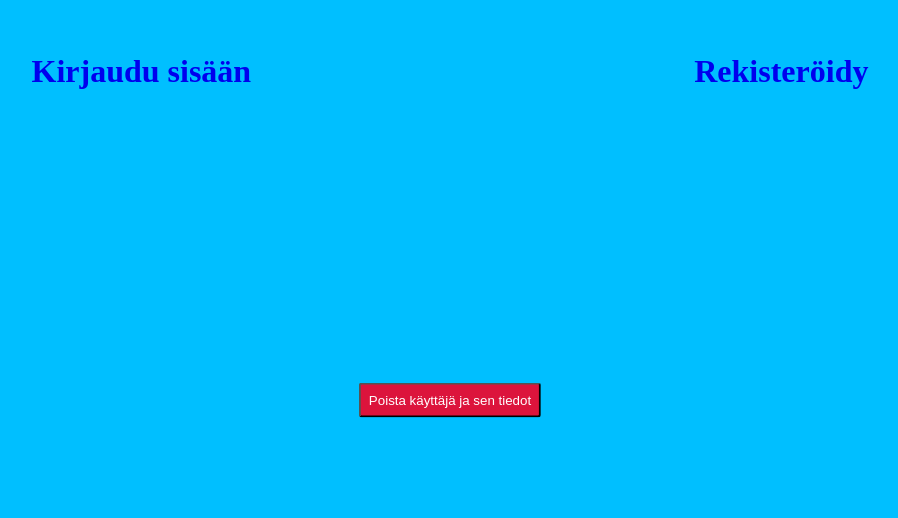
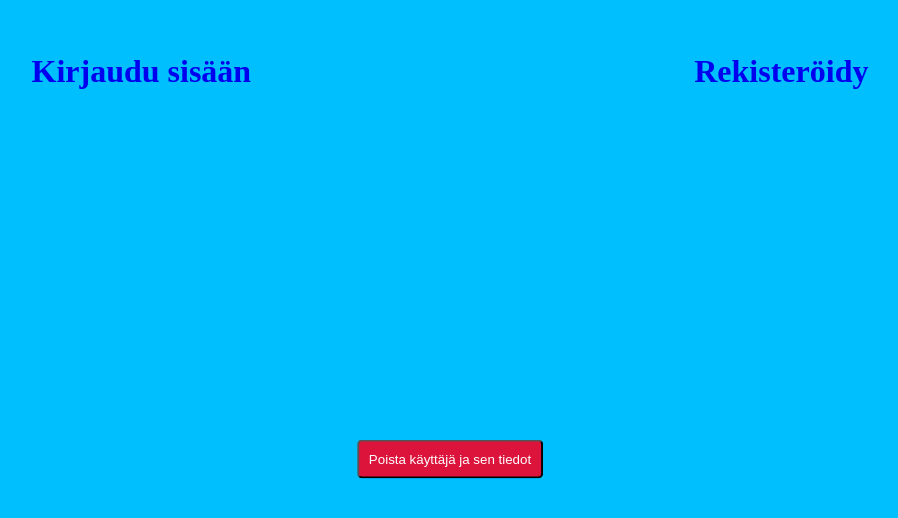
Before and after one commit to islo123/employee-information-unique-client, a React (Create React App) app: page /settings/1 in a window 1280 px wide. Shown: the top 518 px of the page, without its empty margins (190-1088 px from the left). Built offline with nearby package versions, Linux system fonts and the light colour scheme.

Commit message:
css-styling-modal

```diff
--- a/src/App.css
+++ b/src/App.css
@@ -199,8 +199,27 @@ button {
     bottom: 0;
 }
 
+
+.delete-user-container {
+    position: relative;
+    width: 100%;
+}
+
 .delete-all-container {
     position: relative;
+    position: absolute;
+    top: 50%; right: 50%;
+    transform: translate(50%,50%);
+}
+
+.btn-delete {
+    padding: 10px;
+    border-radius: 5px;
+    white-space: nowrap;
+}
+
+.modal-center {
+    min-width: 100%;
 }
 
 .modal-container {
@@ -208,8 +227,9 @@ button {
     color: white;
     position: absolute;
     top: 50%; right: 50%;
-    transform: translate(50%,-50%);
-    align-items: center;
+    transform: translate(50%,50%);
+    position: relative;
+    border-radius: 5px;
 }
 
 .confirm-delete-btn {
@@ -221,6 +241,11 @@ button {
     margin: 10px;
     background-color: #00bfff;
     color: #f2f2f2;
+    position: absolute;
+    top: auto;
+    bottom: 10px;
+    right: 10px;
+    left: 10px;
 }
 .modal-center {
     display: flex;
--- a/src/component/AddEmployee.js
+++ b/src/component/AddEmployee.js
@@ -42,7 +42,6 @@ export default function AddEmployee({msg, setMsg}) {
             <div style={{backgroundColor: "white"}}><h3 style={{color: "navy"}}>Lisää työntekijä</h3></div>
             <form className='add-form' onSubmit={getNewEmployee}>
                 <br className='responsive-br'/>
-                <label>Lisää työntekijä</label>
                 <br className='responsive-br'/>
                 <input required type='text' placeholder='Etu- ja sukunimi' value={newEmployee} onChange={(e) => { return setNewEmployee(e.target.value)}}/>
                 <br className='responsive-br'/>
--- a/src/component/UpdateEmployee.js
+++ b/src/component/UpdateEmployee.js
@@ -98,7 +98,7 @@ export default function UpdateEmployee() {
                             <input type='date' value={updatedBirth} onChange={(e) => setUpdatedBirth(e.target.value)}/>
                             <br className='responsive-br'/>
                             <button type='button' onClick={() => { return updateEmployee(post._id)}} className='done-btn'>Hyväksy <FaCheck/></button>
-                            <button className='delete-btn' style={{marginLeft: "10px"}} id="delete-btn" onClick={() => {return deleteEmployee(post._id)}}>Poista <FaTrashAlt/></button>
+                            <button className='delete-btn' id="delete-btn" onClick={() => {return deleteEmployee(post._id)}}>Poista <FaTrashAlt/></button>
                         </form>
                     </div>
 
--- a/src/settings/DeleteListAndUser.js
+++ b/src/settings/DeleteListAndUser.js
@@ -7,8 +7,8 @@ import { useEmployeeContext } from '../hooks/useEmployeeContext'
 import { motion } from "framer-motion"
 
 const modalOpen = {
-  visible: { opacity: 1, width: '400px', height: '400px' },
-  hidden: { opacity: 0, width: '100px', height: '350px' }
+  visible: { opacity: 1, width: '300px', height: '250px' },
+  hidden: { opacity: 0, width: '100px', height: '200px' }
 }
 
 export default function DeleteListAndUser() {
@@ -32,9 +32,9 @@ export default function DeleteListAndUser() {
     }
 
   return (
-    <div>
+    <div className='delete-user-container'>
         <div className='delete-all-container'>
-          <button className='confirm-delete-btn' onClick={() => setIsModalOpen(true)}>Poista käyttäjä ja sen tiedot</button>
+          <button className='confirm-delete-btn btn-delete' onClick={() => setIsModalOpen(true)}>Poista käyttäjä ja sen tiedot</button>
         </div>
         {
           isModalOpen &&
```
